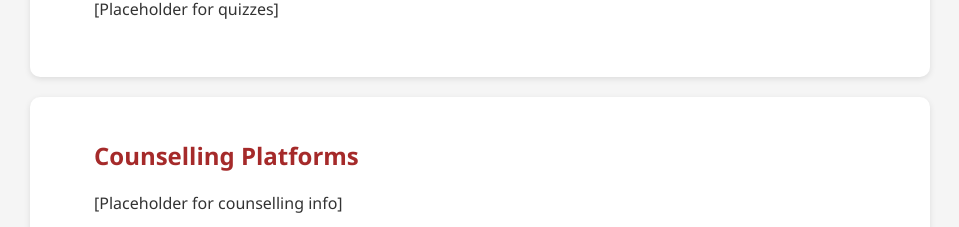
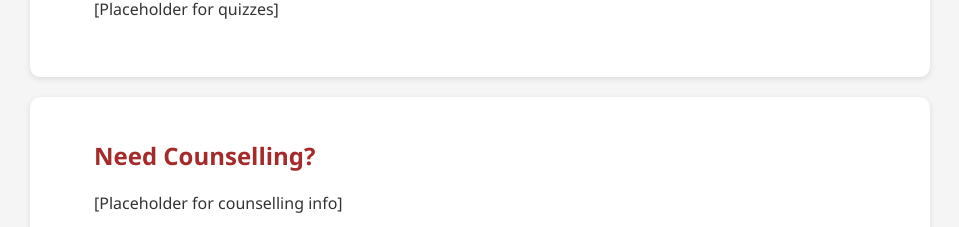
Before and after one commit to pattkab/youthforchristafrica, a plain HTML site: page index.html in a window 1280 px wide. Shown: the part 2755-2982 px from the top of the page, without its empty margins (160-1119 px from the left). Drawn offline with Linux system fonts and the light colour scheme.

Commit message:
Update index.html

```diff
--- a/index.html
+++ b/index.html
@@ -211,7 +211,7 @@
   <section id="resources"><h2>Resources on Prayer & Spiritual Discipline</h2><p>[Placeholder for downloadable resources]</p></section>
   <section id="bible-games"><h2>Bible Games</h2><p>[Placeholder for fun Bible games]</p></section>
   <section id="quizzes"><h2>Short Quizzes</h2><p>[Placeholder for quizzes]</p></section>
-  <section id="counselling"><h2>Counselling Platforms</h2><p>[Placeholder for counselling info]</p></section>
+  <section id="counselling"><h2>Need Counselling?</h2><p>[Placeholder for counselling info]</p></section>
   <section id="donations"><h2>Donate</h2><p>[Placeholder for donation info]</p></section>
   <section id="events"><h2>Announcements & Events</h2><p>[Placeholder for upcoming events]</p></section>
   <section id="videos"><h2>Our YouTube Videos</h2><p>[Placeholder for YouTube content]</p></section>
```
